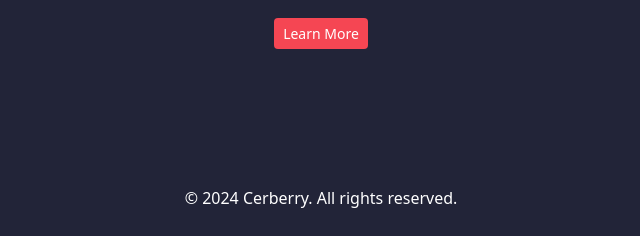
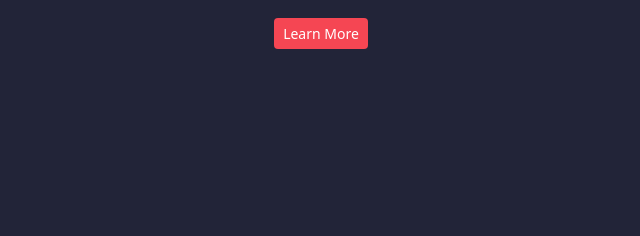
Before and after one commit to Barbarpotato/Cerberry, a Flask app: page / in a window 1280 px wide. Shown: the part 564-800 px from the top of the page, without its empty margins (319-959 px from the left). Run offline with Flask 3, Linux system fonts and the light colour scheme; some libraries are stand-ins or nearby versions.

Commit message:
remove the footer

```diff
--- a/templates/base.html
+++ b/templates/base.html
@@ -39,9 +39,6 @@
     </main>
 
     <!-- Footer Section -->
-    <footer style="background-color: #222438;" id="footer">
-        <p id="year"></p>
-    </footer>
 
 </body>
 
@@ -59,8 +56,3 @@
     crossorigin="anonymous"></script>
 
 {% block js %}{% endblock %}
-
-<script>
-    const year = document.getElementById('year');
-    year.innerHTML = `&copy; ${new Date().getFullYear()} Cerberry. All rights reserved.`
-</script>
```
